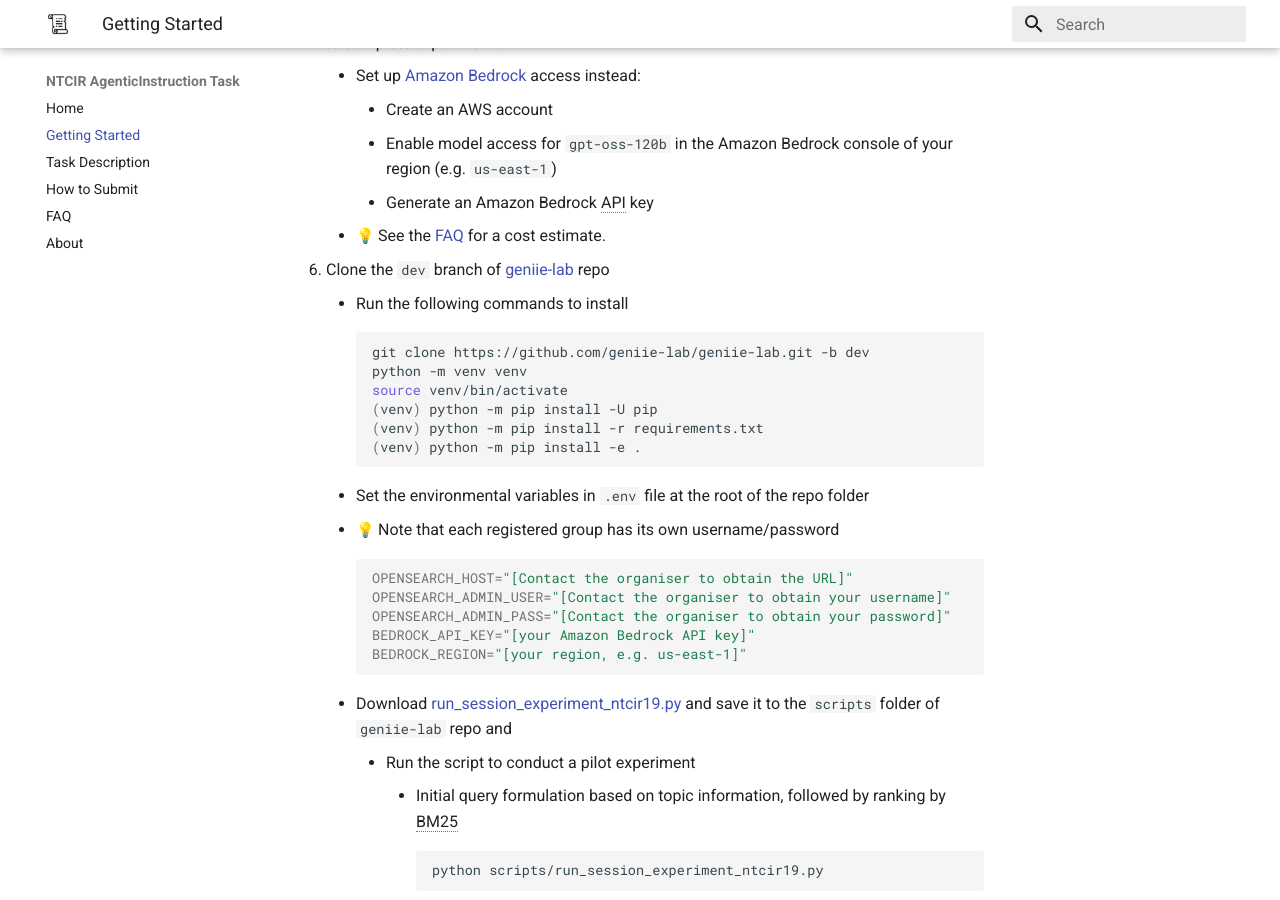
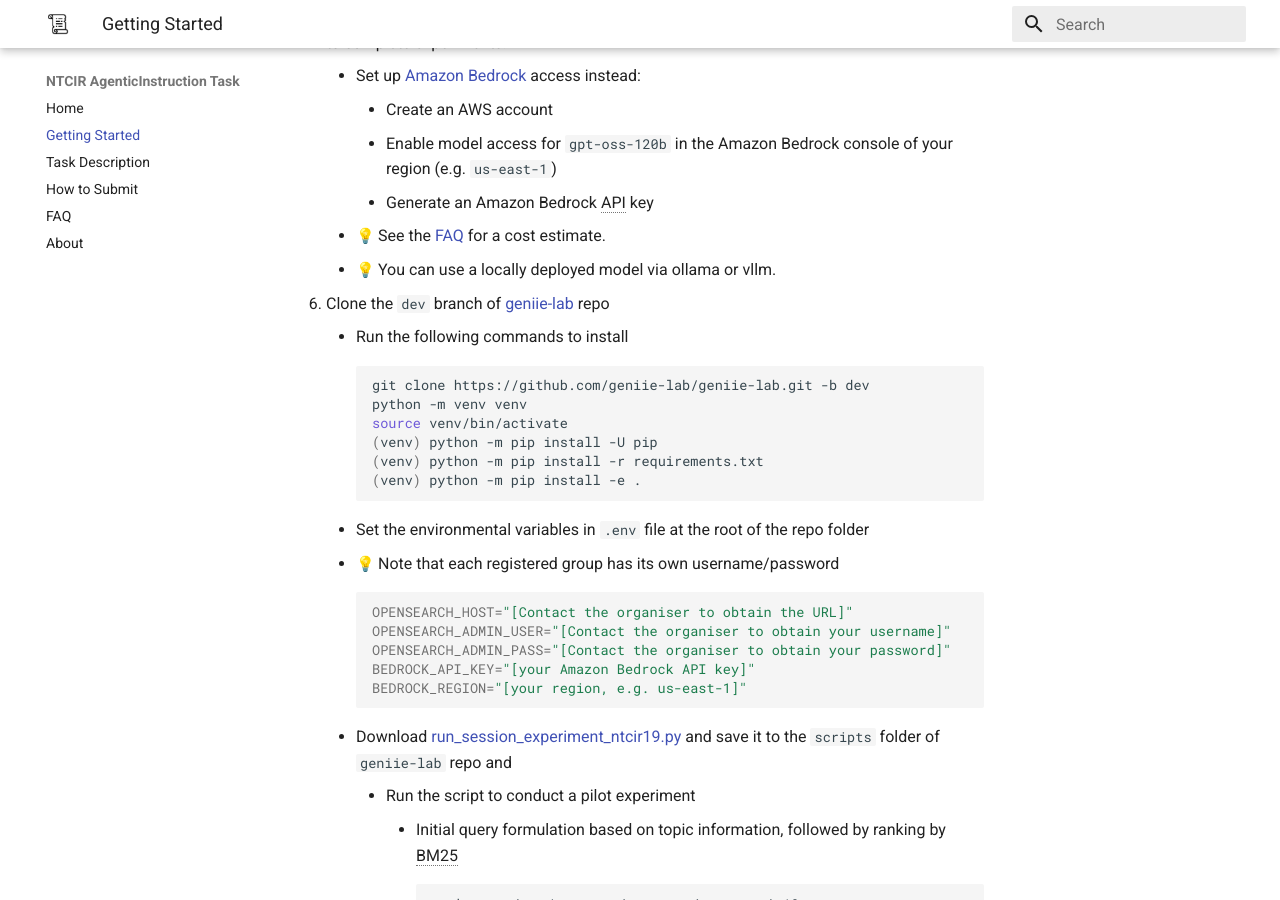
Before and after one commit to geniie-lab/ntcir, an MkDocs documentation site: the page built from docs/getting-started.md, in a window 1280 px wide and 900 px high, scrolled down 1043 px. Built offline with MkDocs 1.6.1 and Material for MkDocs 9.7.7, drawn with Linux system fonts in a browser that asks for light colours; emoji names are drawn with the system emoji font.

Commit message:
Add note on locally deployed model usage
Added information about using a locally deployed model via ollama or vllm.

```diff
--- a/docs/getting-started.md
+++ b/docs/getting-started.md
@@ -27,6 +27,7 @@
         - Enable model access for `gpt-oss-120b` in the Amazon Bedrock console of your region (e.g. `us-east-1`)
         - Generate an Amazon Bedrock API key
     - :bulb: See the [FAQ](faq.md) for a cost estimate.
+    - :bulb: You can use a locally deployed model via ollama or vllm.
 
 1. Clone the `dev` branch of [geniie-lab](https://github.com/geniie-lab/geniie-lab/tree/dev) repo
     - Run the following commands to install
```
